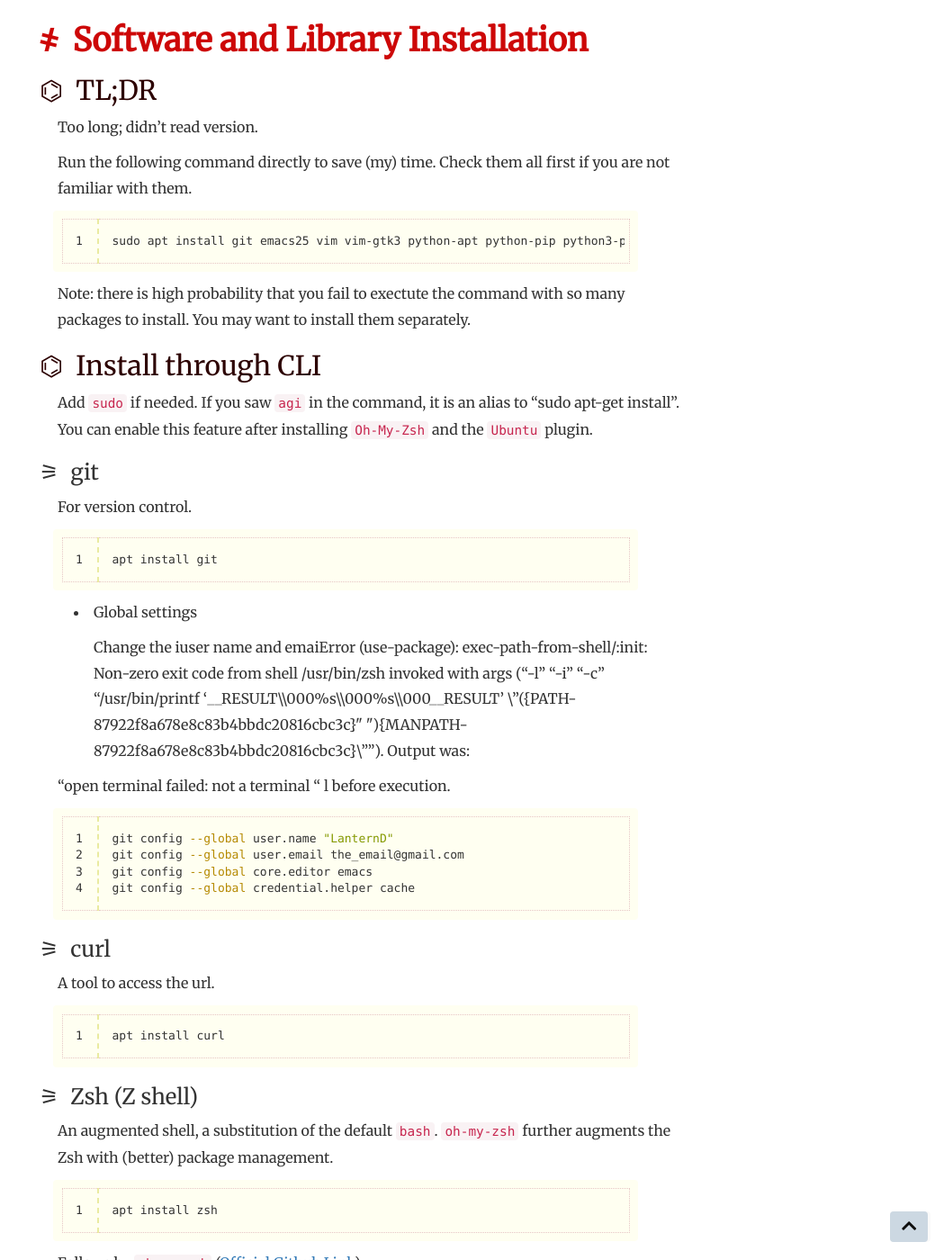
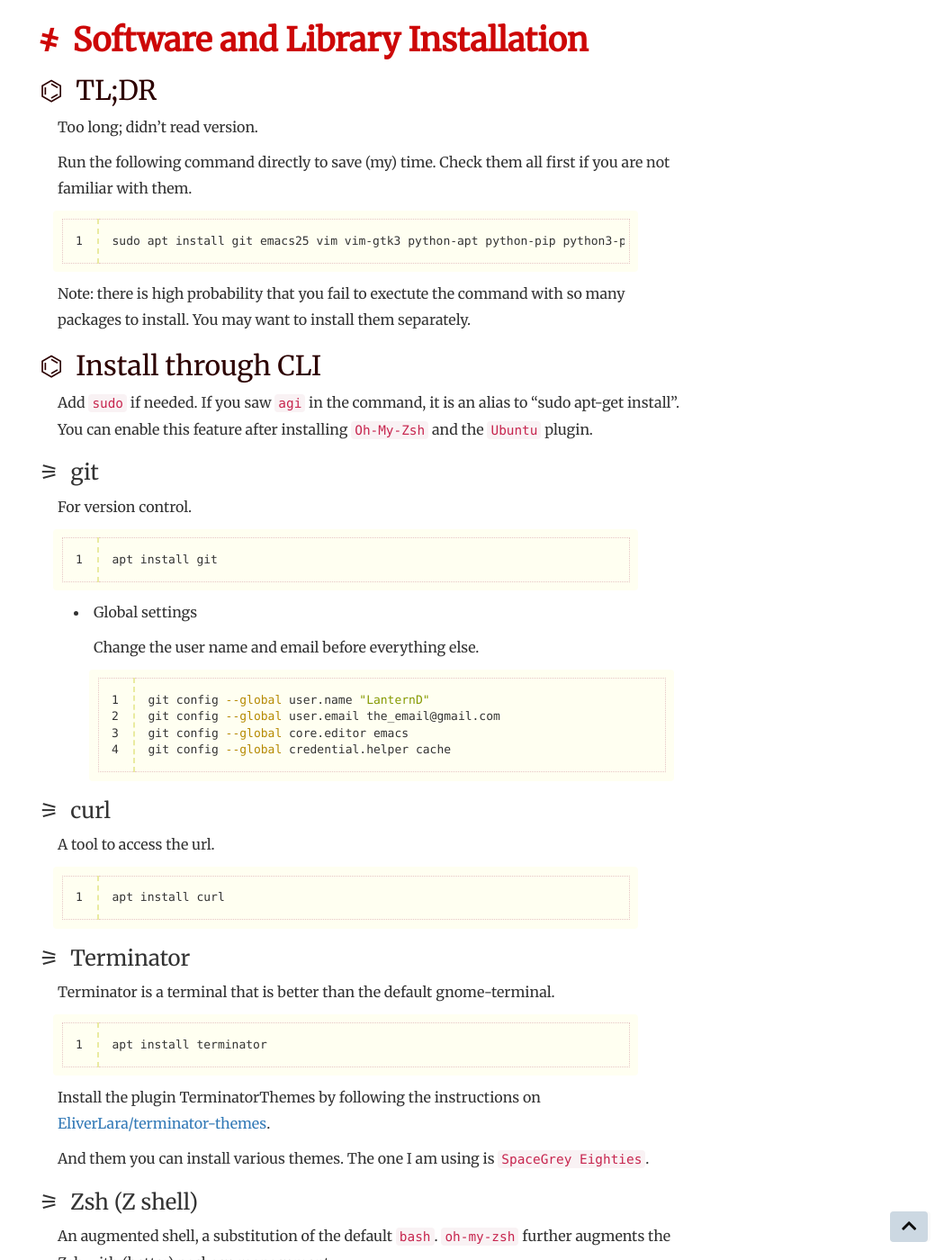
Before and after one commit to LanternD/en.dlyang.me, a Jekyll site: the page built from _posts/2017-11-27-things-to-do-after-installing-ubuntu.md, in a window 1280 px wide and 1400 px high, scrolled down 517 px. Shown: the whole window at 90% size, without its empty margins (231-1280 px from the left). Built offline with Jekyll 4.4.1, drawn with Linux system fonts in a browser that asks for light colours; nearby versions of some CDN libraries; comment, search, counter and statistics services are not loaded; some of the changed text lies outside the part shown.

Commit message:
add more to the things to do after installing ubuntu post

````diff
--- a/_posts/2017-11-27-things-to-do-after-installing-ubuntu.md
+++ b/_posts/2017-11-27-things-to-do-after-installing-ubuntu.md
@@ -24,7 +24,7 @@
 Run the following command directly to save (my) time. Check them all first if you are not familiar with them.
 
 ```shell
-sudo apt install git emacs25 vim vim-gtk3 python-apt python-pip python3-pip curl zsh ruby-full cmake silversearcher-ag autojump gir1.2-gtop-2.0 gir1.2-networkmanager-1.0 autotools-dev automake fonts-powerline gtk2-engines-pixbuf gnome-themes-standard chrome-gnome-shell clang-6.0 shutter
+sudo apt install git emacs25 vim vim-gtk3 python-apt python-pip python3-pip curl zsh zsh-syntax-highlighting ruby-full cmake silversearcher-ag autojump gir1.2-gtop-2.0 gir1.2-networkmanager-1.0 autotools-dev automake fonts-powerline gtk2-engines-pixbuf gnome-themes-standard chrome-gnome-shell clang-6.0 shutter
 ```
 
 Note: there is high probability that you fail to exectute the command with so many packages to install. You may want to install them separately.
@@ -43,16 +43,14 @@
 
 -   Global settings
 
-    Change the iuser name and emaiError (use-package): exec-path-from-shell/:init: Non-zero exit code from shell /usr/bin/zsh invoked with args ("-l" "-i" "-c" "/usr/bin/printf '\_\_RESULT\\\\000%s\\\\000%s\\\\000\_\_RESULT' \\"\({PATH-87922f8a678e8c83b4bbdc20816cbc3c}\" \"\){MANPATH-87922f8a678e8c83b4bbdc20816cbc3c}\\""). Output was:
+    Change the user name and email before everything else.
 
-"open terminal failed: not a terminal " l before execution.
-
-```shell
-git config --global user.name "LanternD"
-git config --global user.email the_email@gmail.com
-git config --global core.editor emacs
-git config --global credential.helper cache
-```
+    ```shell
+    git config --global user.name "LanternD"
+    git config --global user.email the_email@gmail.com
+    git config --global core.editor emacs
+    git config --global credential.helper cache
+    ```
 
 ### curl
 
@@ -61,6 +59,18 @@
 ```sh
 apt install curl
 ```
+
+### Terminator
+
+Terminator is a terminal that is better than the default gnome-terminal.
+
+```sh
+apt install terminator
+```
+
+Install the plugin TerminatorThemes by following the instructions on [EliverLara/terminator-themes](https://github.com/EliverLara/terminator-themes/).
+
+And them you can install various themes. The one I am using is `SpaceGrey Eighties`.
 
 ### Zsh (Z shell)
 
@@ -76,9 +86,20 @@
 sh -c "$(curl -fsSL https://raw.githubusercontent.com/robbyrussell/oh-my-zsh/master/tools/install.sh)"
 ```
 
-after adding `ubuntu` plugins in `zsh`, we will have `alias agi="sudo apt-get install"` in the `~/.zshrc` file.
+After adding `ubuntu` plugins in `zsh`, we will have `alias agi="sudo apt-get install"` in the `~/.zshrc` file.
+
+An optional list of missions for `zsh`:
+
+-   Change the theme to `Powerlevel9k`
+-   Change the font to <span class="underline">Source Code Pro</span>
+-   Install `zsh-syntax-highlighting` plugin
+-   Install `zsh-autosuggestions` plugin
+
+Read more at: [iTerm2 + Oh My Zsh + Solarized color scheme + Meslo powerline font + Powerlevel9k](https://gist.github.com/kevin-smets/8568070)
 
 ### cmake
+
+Augmented `make`.
 
 ```sh
 apt install cmake
@@ -86,11 +107,13 @@
 
 ### tmux
 
+A terminal multiplexer. It helps to manage terminal sessions and windows easily. A must have if you work extensively with CLI.
+
+2018-11-09 Update: If you have `Terminator` installed, `tmux` is optional (Their functions overlap).
+
 Link: [tmux/tmux - Github](https://github.com/tmux/tmux)
 
-A terminal multiplexer. It helps to manage terminal sessions and windows easily. A must have if you work extensively with CLI.
-
-According to the doc, it depends on `libevent` and `ncurses`. Usually ncurses is already included in the system, so we just need [libevent](https://github.com/libevent/libevent#cmake-general).
+According to the doc, it depends on `libevent` and `ncurses`. Usually `ncurses` is already included in the system, so we just need [libevent](https://github.com/libevent/libevent#cmake-general).
 
 Install `libevent`:
 
@@ -155,19 +178,24 @@
     eval "$(pyenv virtualenv-init -)"
     ```
 
-After the installation, **use `pyenv` to install certain python version**.
+After the installation, restart the terminal. **Use `pyenv` to install certain python version**.
 
 ```sh
-pyenv install 3.6.5
+pyenv install 3.7.1
+# wait for a while
 pyenv install 2.7.15
-python global 3.6.5
+# wait for a while
+python global 3.7.1
+python -V  # output 3.7.1
+python global 2.7.15
+python -V  # output 2.7.15
 ```
 
-Get ride of every annoying version selection between Python 2.7.x and 3.6.x.
+Get ride of every annoying version selection between Python 2.7.x and 3.7.x.
 
 ### pip
 
-Python package management system. Note that this is for the Python in the system, not the one installed by `pyenv`. After you switch to the `pyenv` Python, the `pip` also changed by itself.
+Python package management system. Note that this is **for the Python in the system**, not the one installed by `pyenv`. After you switch to the `pyenv` Python, the `pip` also changed by itself.
 
 ```sh
 apt install python-pip python3-pip
@@ -178,7 +206,9 @@
 
 ### clang
 
-[Link](https://clang.llvm.org/). A language fontend for C and C++.
+A language fontend for C and C++.
+
+[Link](https://clang.llvm.org/).
 
 ```sh
 agi clang-6.0
````
Also changed, not shown: other parts of _posts/2017-11-27-things-to-do-after-installing-ubuntu.md (+1 -1 lines).
